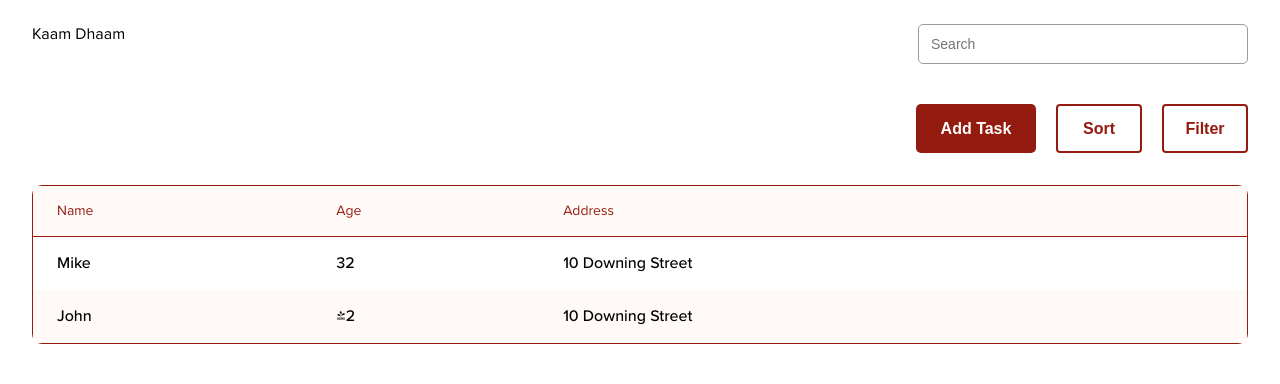
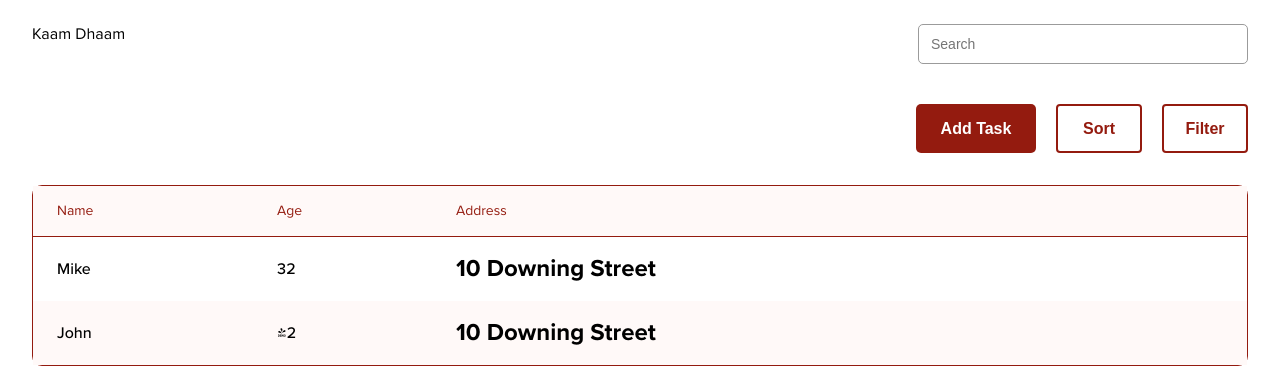
Before and after one commit to ash123mani/kaam-dhaam, a Next.js app: page / in a window 1280 px wide. Shown: the top 384 px of the page. Built offline with nearby package versions, Linux system fonts and the light colour scheme.

Commit message:
updated the table type

```diff
--- a/src/app/page.tsx
+++ b/src/app/page.tsx
@@ -2,7 +2,7 @@ import styles from "./page.module.css";
 
 import { PageHeader } from "@/app/components/page-header";
 import { TasksActionBar } from "@/app/components/tasks-action-bar";
-import { Table } from "@/shared/table/table";
+import { Table, TableProps } from "@/shared/table/table";
 
 
 export default function Home() {
@@ -19,7 +19,14 @@ export default function Home() {
   );
 }
 
-const dataSource = [
+interface DataType {
+  key: string;
+  name: string;
+  age: number;
+  address: string;
+}
+
+const dataSource: DataType[] = [
   {
     key: '1',
     name: 'Mike',
@@ -34,7 +41,7 @@ const dataSource = [
   },
 ];
 
-const columns = [
+const columns: TableProps<DataType>['columns'] = [
   {
     title: 'Name',
     dataIndex: 'name',
@@ -49,5 +56,8 @@ const columns = [
     title: 'Address',
     dataIndex: 'address',
     key: 'address',
+    render: (rowData: DataType) => {
+      return <p className="font-bold">{rowData.address}</p>
+    }
   },
 ];
--- /dev/null
+++ b/src/utils/types.ts
@@ -0,0 +1 @@
+export type AnyObject = Record<PropertyKey, never>;
```
Also changed, not shown: src/shared/table/table.tsx (+5 -3 lines).
